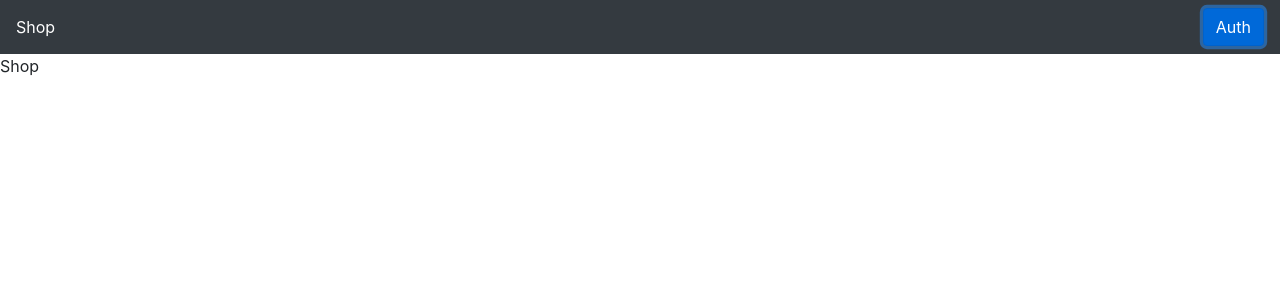
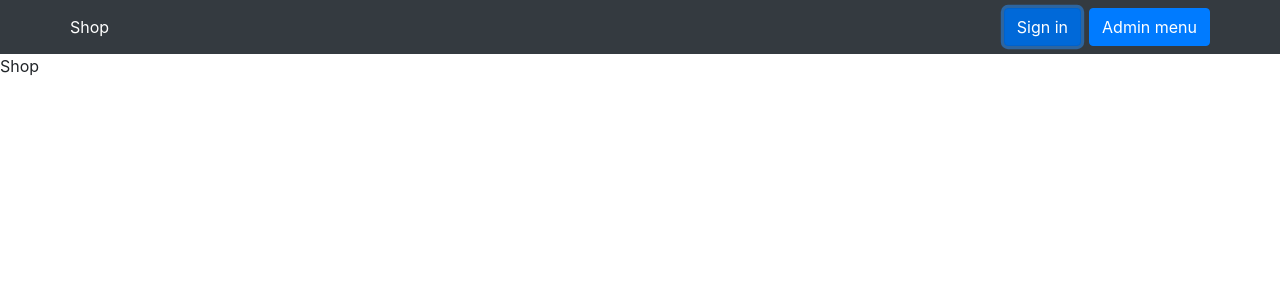
Before and after one commit to MarazorQ/online_store_Client, a React (Create React App) app: page / in a window 1280 px wide. Both pictures are taken after a click on the button "Auth". Shown: the top 300 px of the page. Built offline with nearby package versions, Linux system fonts and the light colour scheme.

Commit message:
created login/registration form and logic

```diff
--- a/src/components/NavBar.js
+++ b/src/components/NavBar.js
@@ -4,26 +4,31 @@ import Navbar from "react-bootstrap/Navbar"
 import Nav from "react-bootstrap/Nav"
 import { NavLink } from "react-router-dom"
 import { SHOP_ROUTE } from "../utils/const"
-import { Button } from "react-bootstrap"
+import { Button, Container } from "react-bootstrap"
+import {observer} from "mobx-react-lite"
 
-const NavBar = () =>{
+//чтобы mobx мог отслеживать изменения состояний, нужно обернуть компонент в функцию observer
+const NavBar = observer(() =>{
     const {user} = useContext(Context)
     return(
         <Navbar bg="dark" variant="dark">
+            <Container>
                 <NavLink style={{color: "white"}} to={SHOP_ROUTE}>Shop</NavLink>
                 {user.isAuth
                     ?
                         <Nav className="ml-auto" style={{color: "white"}}>
                             <Button>Sign in</Button>
-                    <Button>Admin menu</Button>
+                            <Button className="ml-2">Admin menu</Button>
                         </Nav>
                     :
                         <Nav className="ml-auto" style={{color: "white"}}>
-                    <Button>Auth</Button>
+                            <Button onClick={() => user.setIsAuth(true)}>Auth</Button>
                         </Nav>
                 }
+            </Container>
         </Navbar>
+
     )
-}
+})
 
 export default NavBar
--- a/src/pages/Auth.js
+++ b/src/pages/Auth.js
@@ -1,10 +1,45 @@
 import React from 'react'
+import { Container, Form, Button, Row} from 'react-bootstrap'
+import Card from "react-bootstrap/Card"
+import { NavLink, useLocation } from 'react-router-dom'
+import { LOGIN_ROUTE, REGISTRATION_ROUTE } from '../utils/const'
 
 const Auth = () =>{
+    const location = useLocation()
+    const isLogin = location.pathname === LOGIN_ROUTE
+    console.log(location.pathname)
+
     return (
-        <div>
-            AUTH
-        </div>
+        <Container
+            className="d-flex justify-content-center align-items-center"
+            style={{height: window.innerHeight - 54}}
+        >
+            <Card style={{width: "600px"}} className="p-5">
+                <h2 className="m-auto">{isLogin? 'Sign in': 'Sign up' }</h2>
+                <Form className="d-flex flex-column">
+                    <Form.Control
+                        placeholder="example@gmail.com"
+                        className="mt-3"
+                    />
+                    <Form.Control
+                        placeholder="password"
+                        className="mt-3"
+                        style={{marginBottom: "10px"}}
+                    />
+                    <Row className="d-flex justify-content-between pl-3 pr-3">
+                        {isLogin
+                            ?
+                                <div>Don't have an account? <NavLink to={REGISTRATION_ROUTE}> Sign Up!</NavLink></div>
+                            :
+                                <div>Do you have an account? <NavLink to={LOGIN_ROUTE}> Sign In!</NavLink></div>
+                        }
+                        <Button  className="mt-3 align-self-end">
+                            {isLogin? 'Sign in': 'Sign up'}
+                        </Button>
+                    </Row>
+                </Form>
+            </Card>
+        </Container>
     )
 }
 
```
Lines whose indentation alone changed are shown as unchanged.
